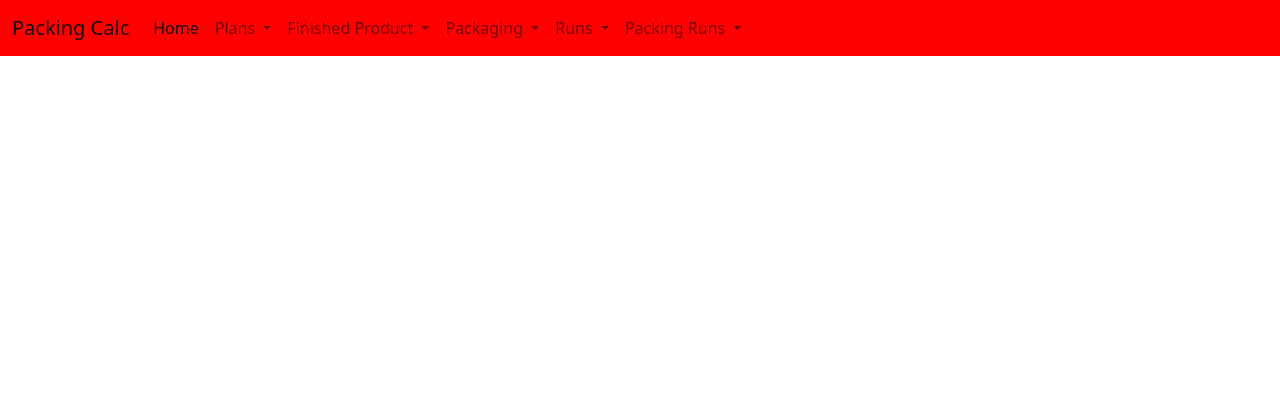
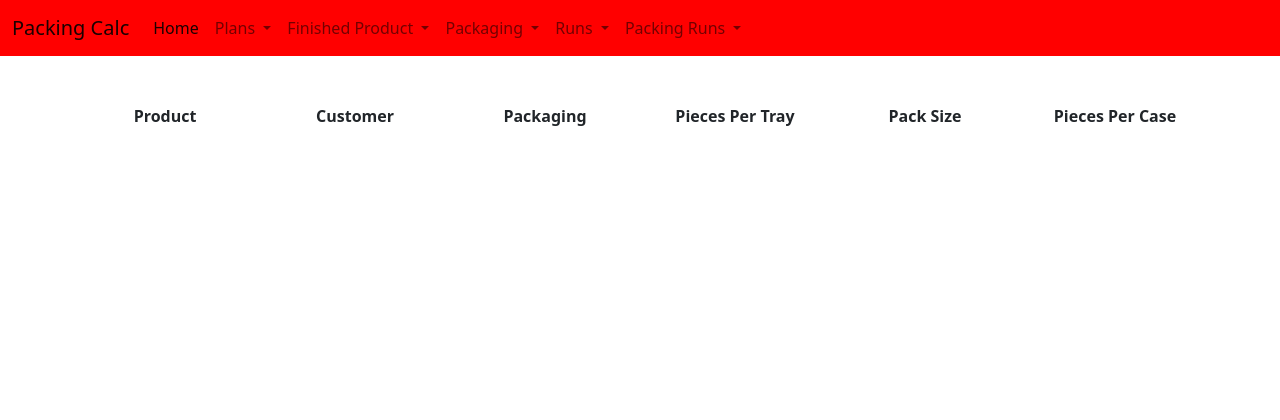
Before and after one commit to RadheyaM/Factory-Planner, a Django app: page /products/ in a window 1280 px wide. Shown: the top 420 px of the page. Run offline with Django 3.2, Linux system fonts and the light colour scheme; data that the repository does not hold is empty; some libraries are stand-ins or nearby versions.

Commit message:
Improve the styling/structure of the list templates for each category

```diff
--- a/templates/lists/product-list.html
+++ b/templates/lists/product-list.html
@@ -3,9 +3,50 @@
 {% block title %} Product List {% endblock title %}
 
 {% block content %}
-
+<!-- Table Headers -->
+<div class="container text-center">
+    <div class="row">
+        <div class="col">
+            <p><strong>Product</strong></p>
+        </div>
+        <div class="col">
+            <p><strong>Customer</strong></p>
+        </div>
+        <div class="col">
+            <p><strong>Packaging</strong></p>
+        </div>
+        <div class="col">
+            <p><strong>Pieces Per Tray</strong></p>
+        </div>
+        <div class="col">
+            <p><strong>Pack Size</strong></p>
+        </div>
+        <div class="col">
+            <p><strong>Pieces Per Case</strong></p>
+        </div>
+    </div>
+    <!-- Table Content -->
     {% for object in object_list %}
-        <h1> {{object.name}} </h1>
+        <div class="row">
+            <div class="col">
+                <p>{{ object.name }}</p>
+            </div>
+            <div class="col">
+                <p>{{ object.customer }}</p>
+            </div>
+            <div class="col">
+                <p>{{ object.packaging }}</p>
+            </div>
+            <div class="col">
+                <p>{{ object.ppt }}</p>
+            </div>
+            <div class="col">
+                <p>{{ object.pack_sz }}</p>
+            </div>
+            <div class="col">
+                <p>{{ object.ppc }}</p>
+            </div>
+        </div>
     {% endfor %}
-
+</div>
 {% endblock content %}
```
Also changed, not shown: templates/lists/packaging-list.html (+38 -3 lines), templates/lists/packing-run-list.html (+44 -3 lines), templates/lists/plan-list.html (+26 -3 lines), templates/lists/run-list.html (+26 -3 lines).
